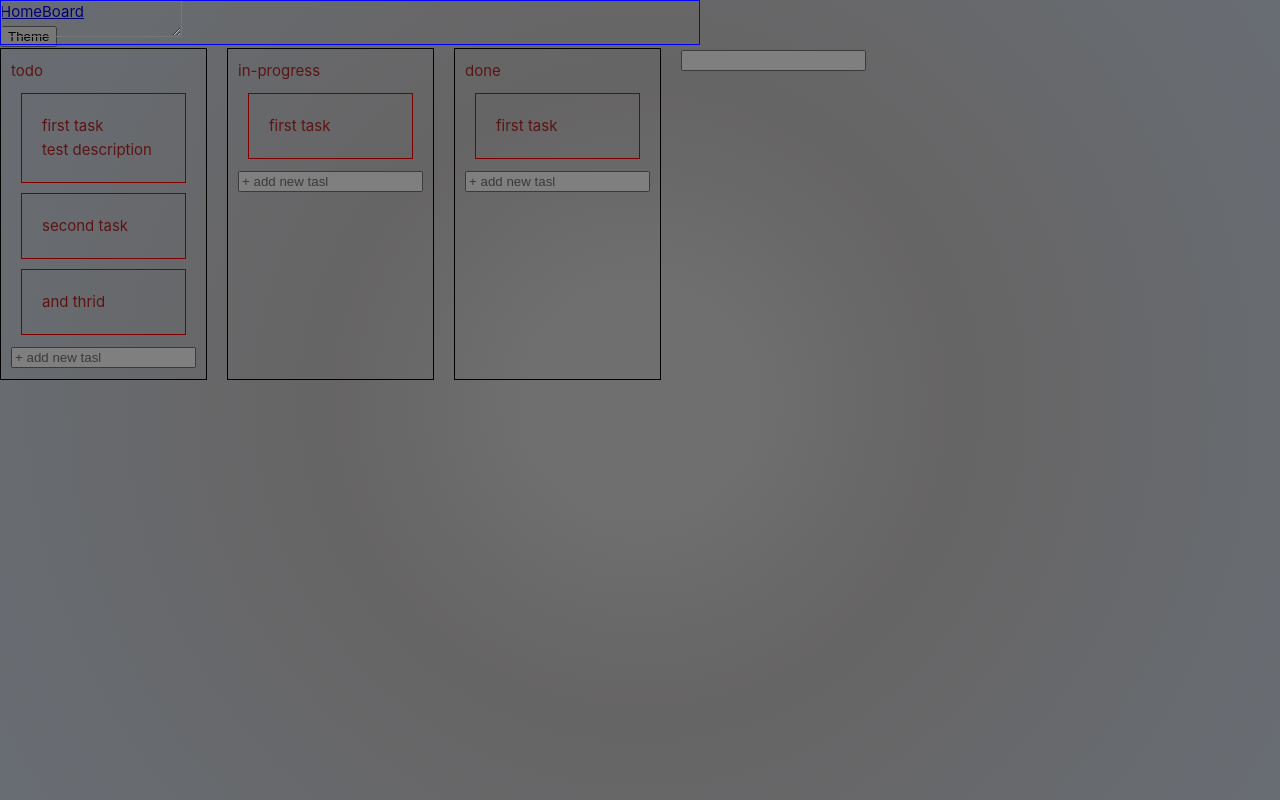
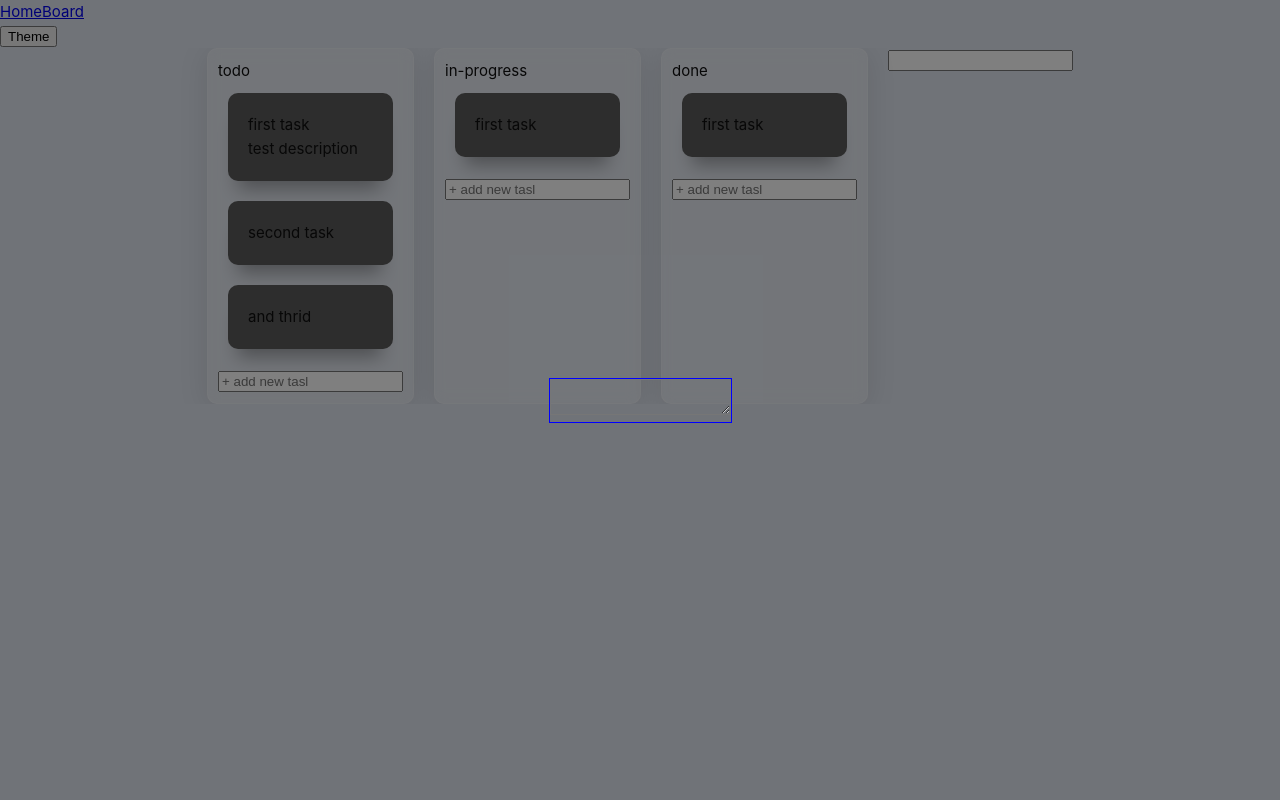
Before and after one commit to orlovse/Craboard, a Vue app: page /board/1/task/1 in a window 1280 px wide. Built offline with nearby package versions, Linux system fonts and the light colour scheme.

Commit message:
Add styles

```diff
--- a/src/assets/base.css
+++ b/src/assets/base.css
@@ -3,12 +3,8 @@
   --color-primary: #0060df;;
   --color-secondary: #dbdbdb;
   --color-elements: #e1e7f1;
-  --color-background: radial-gradient(circle,
-      rgb(223, 223, 223) 15%,
-      rgb(206, 203, 203) 41%,
-      rgb(210, 220, 233) 100%);
-  ;
-  --color-text: rgb(184, 40, 40);
+  --color-background: #e1e7f1;
+  --color-text: rgb(15, 15, 15);
   --color-shadow: 1px 19px 42px -5px rgb(112, 112, 112);
   --color-shadow-active: 1px 5px 20px 2px rgb(112, 112, 112);
   --color-my-message: #ffffff;
@@ -20,11 +16,8 @@
   --color-primary: #0060df;
   --color-secondary: #1e2022;
   --color-elements: #292c2d;
-  --color-background: radial-gradient(circle,
-      rgb(53, 52, 52) 15%,
-      rgb(68, 68, 68) 41%,
-      rgb(96, 101, 107) 100%);
-  --color-text: rgb(218, 218, 218);
+  --color-background: #292c2d;
+  --color-text: rgb(226, 226, 226);
   --color-shadow: 1px 19px 42px -5px rgba(0, 0, 0, 1);
   --color-shadow-active: 1px 5px 20px 2px rgba(0, 0, 0, 1);
   --color-my-message: #5f6668;
--- a/src/components/BoardColumn.vue
+++ b/src/components/BoardColumn.vue
@@ -31,11 +31,11 @@ const { moveTaskOrColumn } = useMoveTaskOrColumn({
 <template>
   <CustomDrop @drop="moveTaskOrColumn">
     <CustomDrag
-      class="column"
+      class="boardColumnCard"
       :transferData="{ type: 'column', fromColumnIndex: columnIndex }"
     >
       <div>{{ column.name }}</div>
-      <div>
+      <TransitionGroup name="list" tag="div">
         <ColumnTask
           v-for="(task, taskIndex) of column.tasks"
           :key="task.id"
@@ -50,16 +50,37 @@ const { moveTaskOrColumn } = useMoveTaskOrColumn({
           placeholder="+ add new tasl"
           @keyup.enter="addNewTask($event, column.tasks)"
         />
-      </div>
+      </TransitionGroup>
     </CustomDrag>
   </CustomDrop>
 </template>
 
 <style scoped>
-.column {
+.boardColumnCard {
+  background: rgba(255, 255, 255, 0.21);
+  border-radius: 10px;
+  box-shadow: 0 4px 30px rgba(0, 0, 0, 0.1);
+  backdrop-filter: blur(6.6px);
+  -webkit-backdrop-filter: blur(6.6px);
+  border: 1px solid rgba(255, 255, 255, 0.22);
+  padding: 10px;
   height: 100%;
-  border: 1px solid black;
-  padding: 10px;
   transition: 1s;
 }
+
+.list-move,
+.list-enter-active,
+.list-leave-active {
+  transition: all 0.5s ease;
+}
+
+.list-enter-from,
+.list-leave-to {
+  opacity: 0;
+  transform: translateX(30px);
+}
+
+.list-leave-active {
+  position: absolute;
+}
 </style>
--- a/src/components/ColumnTask.vue
+++ b/src/components/ColumnTask.vue
@@ -56,6 +56,8 @@ const dragEnd = () => {
     @dragLeave="dragLeave"
   >
     <CustomDrag
+      class="taskCard"
+      :class="{ dragOver: isDragOver, drag: isDrag }"
       :transferData="{
         type: 'task',
         fromColumnIndex: columnIndex,
@@ -65,19 +67,22 @@ const dragEnd = () => {
       @dragstart="dragStart"
       @dragend="dragEnd"
     >
-      <div class="taskCard" :class="{ dragOver: isDragOver, drag: isDrag }">
-        <span> {{ task.name }}</span>
-        <p v-if="task.description">{{ task.description }}</p>
-      </div>
+      <span> {{ task.name }}</span>
+      <p v-if="task.description">{{ task.description }}</p>
     </CustomDrag>
   </CustomDrop>
 </template>
 
 <style scoped>
 .taskCard {
-  border: 1px solid red;
+  border-radius: 10px;
+  background: rgb(90, 90, 90);
+  box-shadow: -1px 19px 18px -11px rgba(0, 0, 0, 0.32);
+  -webkit-box-shadow: -1px 19px 18px -11px rgba(0, 0, 0, 0.32);
+  -moz-box-shadow: -1px 19px 18px -11px rgba(0, 0, 0, 0.32);
   padding: 20px;
   margin: 10px;
+  margin-bottom: 20px;
   transition: 0.3s;
 }
 
--- a/src/views/BoardView.vue
+++ b/src/views/BoardView.vue
@@ -60,7 +60,10 @@ const closeTaskModal = () => {
 <style scoped>
 .board {
   display: flex;
+  justify-content: center;
   gap: 20px;
+  width: 100vw;
+  overflow-x: auto;
 }
 
 .task-bg {
@@ -70,5 +73,8 @@ const closeTaskModal = () => {
   width: 100vw;
   height: 100vh;
   background: rgba(0, 0, 0, 0.5);
+  display: flex;
+  justify-content: center;
+  align-items: center;
 }
 </style>
```
Also changed, not shown: src/components/TaskCard.vue (deleted).
